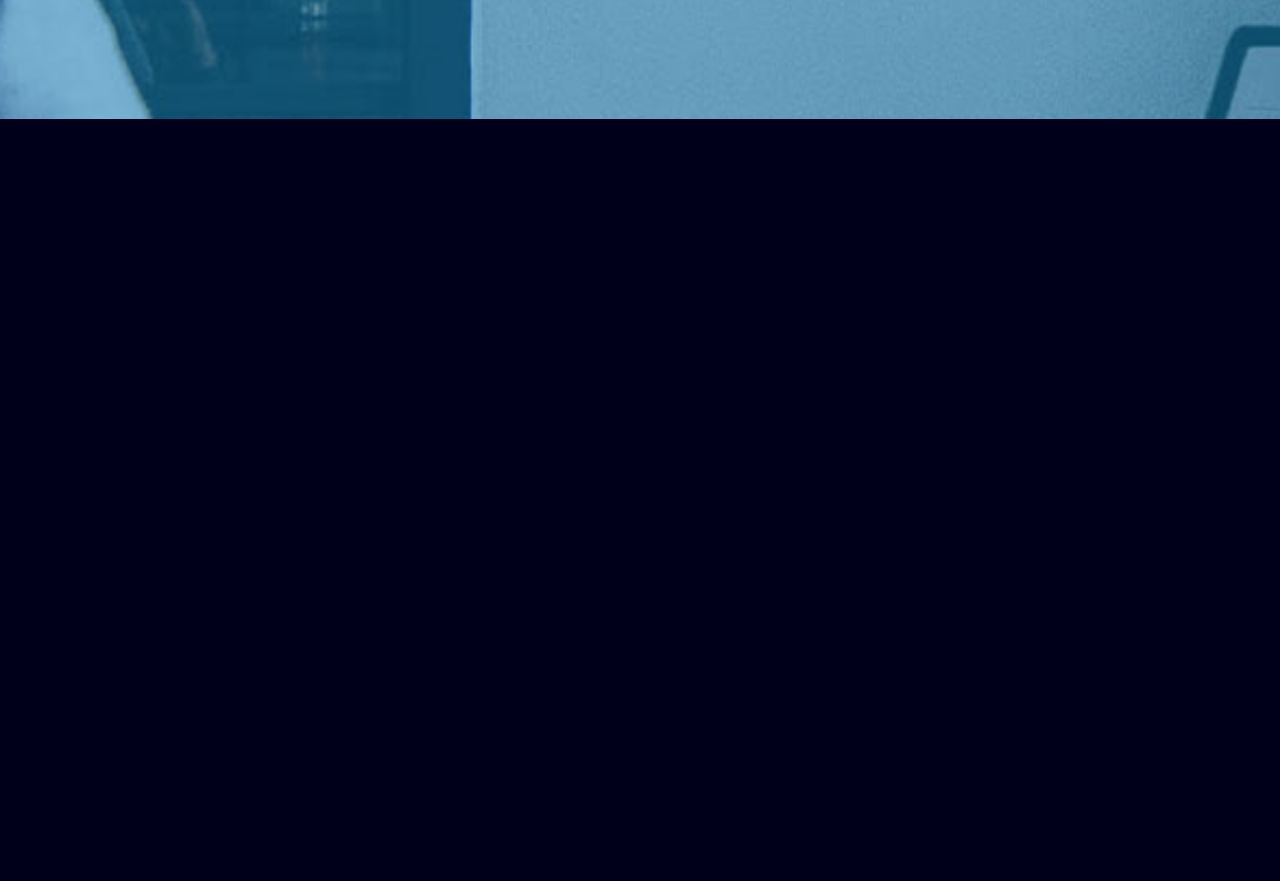
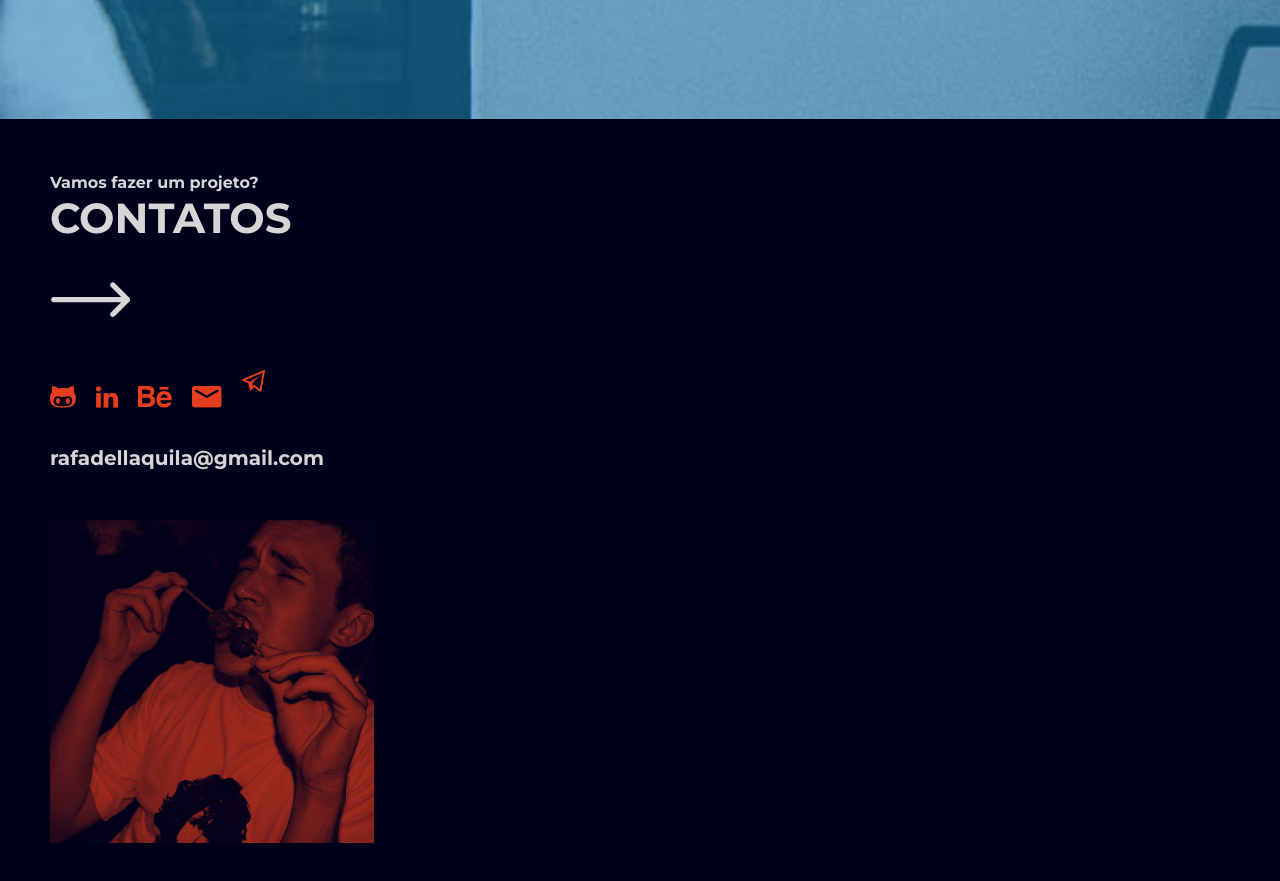
Before and after one commit to rafaeldellaquila/rafaeldellaquila.github.io, a React (Create React App) app: page / in a window 1280 px wide. Shown: the part 4220-5101 px from the top of the page. Before the commit the page ends 4343 px from the top, so only its background shows below. Built offline with nearby package versions, Linux system fonts and the light colour scheme.

Commit message:
:sparkles: create contact section

```diff
--- a/src/App.jsx
+++ b/src/App.jsx
@@ -5,6 +5,7 @@ import BannerHome from './component/BannerHome';
 import AboutSection from './component/AboutSection';
 import SkillSection from './component/SkillSection';
 import PortfolioSection from './component/PortfolioSection';
+import ContactFooter from './component/ContactFooter';
 
 function App() {
   return (
@@ -14,6 +15,7 @@ function App() {
       <AboutSection />
       <SkillSection />
       <PortfolioSection />
+      <ContactFooter />
     </>
   );
 }
--- /dev/null
+++ b/src/component/ContactFooter/index.jsx
@@ -0,0 +1,19 @@
+import React from 'react';
+import './styles.css';
+import ContactTitle from '../../objects/ContactTitle';
+import SocialIcons from '../../objects/SocialIcons';
+import EmailContact from '../../objects/EmailContact';
+import AvatarContact from '../../objects/AvatarContact';
+
+function ContactFooter() {
+  return (
+    <footer className="contact-footer">
+      <ContactTitle />
+      <SocialIcons />
+      <EmailContact />
+      <AvatarContact />
+    </footer>
+  );
+}
+
+export default ContactFooter;
--- /dev/null
+++ b/src/component/ContactFooter/styles.css
@@ -0,0 +1,15 @@
+.contact-footer {
+    padding: 50px;
+}
+.contact-footer > .contact-title {
+    margin-bottom: 18px;
+}
+
+.contact-footer > .social-icons {
+    margin-bottom: 18px;
+}
+
+.contact-footer > .avatar-contact {
+    margin-top: 50px;
+    display: block;
+}
--- /dev/null
+++ b/src/objects/AvatarContact/index.jsx
@@ -0,0 +1,8 @@
+import React from 'react';
+import Avatar from '../../img/avatar.png';
+
+function AvatarContact() {
+  return <img src={Avatar} alt="eu" className="avatar-contact" />;
+}
+
+export default AvatarContact;
--- /dev/null
+++ b/src/objects/ContactTitle/index.jsx
@@ -0,0 +1,13 @@
+import React from 'react';
+import './styles.css';
+
+function ContactTitle() {
+  return (
+    <h1 className="contact-title">
+      <span className="subtitle">Vamos fazer um projeto?</span>
+      Contatos
+    </h1>
+  );
+}
+
+export default ContactTitle;
--- /dev/null
+++ b/src/objects/ContactTitle/styles.css
@@ -0,0 +1,17 @@
+.contact-title {
+    color: var(--color-zero);
+    font-size: 42px;
+    text-transform: uppercase;
+}
+
+.contact-title > .subtitle {
+    font-size: 16px;
+    display: block;
+    text-transform: none;
+}
+
+.contact-title::after {
+    margin-top: 15px;
+    display: block;
+    content: url(../../img/right-arrow.png);
+}
--- /dev/null
+++ b/src/objects/EmailContact/index.jsx
@@ -0,0 +1,12 @@
+import React from 'react';
+import './styles.css';
+
+function EmailContact() {
+  return (
+    <a href="mailto:rafadellaquila@gmail.com" className="email-contact">
+      rafadellaquila@gmail.com
+    </a>
+  );
+}
+
+export default EmailContact;
--- /dev/null
+++ b/src/objects/EmailContact/styles.css
@@ -0,0 +1,9 @@
+.email-contact {
+    color: var(--color-zero);
+    font-size: var(--size-med);
+    text-decoration: none;
+}
+
+.email-contact:visited {
+    color: inherit;
+}
```
